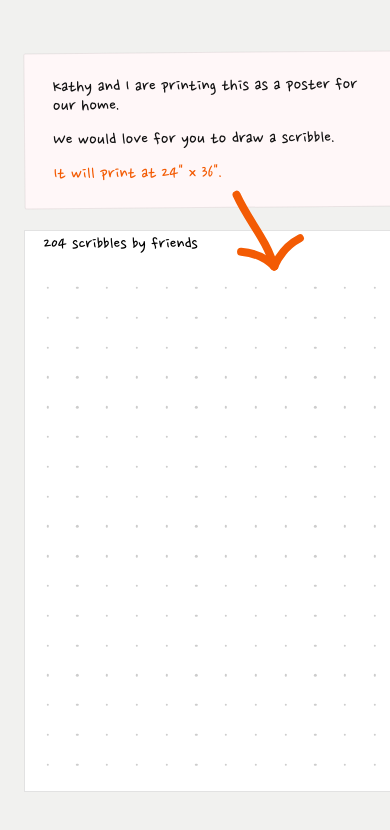
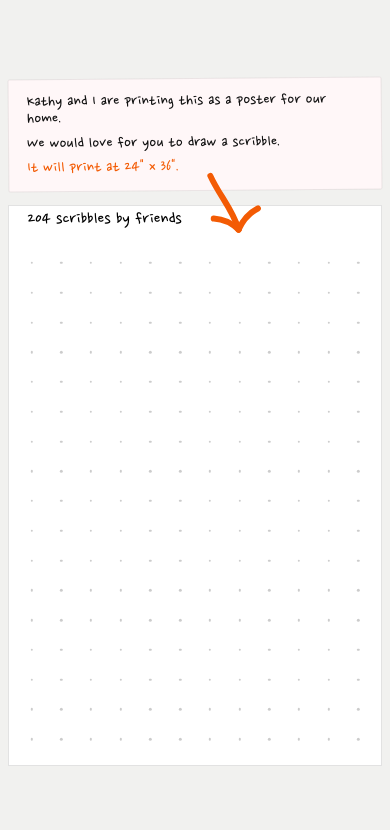
Before and after one commit to JohnPhamous/scribbles-poster, a Next.js app: page / in a window 390 px wide. Shown: the top 830 px of the page. Built offline with nearby package versions, Linux system fonts and the light colour scheme.

Commit message:
Constrain mobile portrait layout

```diff
--- a/src/app/globals.css
+++ b/src/app/globals.css
@@ -13,6 +13,7 @@ html,
 body {
   margin: 0;
   min-height: 100%;
+  overscroll-behavior: none;
 }
 
 button,
@@ -595,42 +596,66 @@ button {
 }
 
 @media (max-width: 720px) {
+  html,
+  body {
+    height: 100%;
+    overflow: hidden;
+    width: 100%;
+  }
+
   .app {
-    padding: 12px;
+    display: grid;
+    grid-template-rows: minmax(0, 1fr) auto;
+    height: 100dvh;
+    min-height: 100dvh;
+    overflow: hidden;
+    padding: max(8px, env(safe-area-inset-top)) 0 max(8px, env(safe-area-inset-bottom));
+    width: 100vw;
   }
 
   .posterExperience {
+    align-content: center;
     flex-direction: column;
-    gap: 22px;
-    padding: 0 12px;
+    gap: clamp(8px, 1.8dvh, 14px);
+    height: 100%;
+    min-height: 0;
+    overflow: hidden;
+    padding: 0 max(8px, env(safe-area-inset-left)) 0 max(8px, env(safe-area-inset-right));
   }
 
   .stage {
-    min-height: calc(100vh - 96px);
+    align-items: center;
+    min-height: 0;
+    width: 100%;
   }
 
   .poster {
     width: min(
-      96vw,
-      calc((100vh - 116px) * var(--poster-width) / var(--poster-height))
+      calc(100vw - max(16px, calc(env(safe-area-inset-left) + env(safe-area-inset-right)))),
+      calc((100dvh - 132px - env(safe-area-inset-top) - env(safe-area-inset-bottom)) * var(--poster-width) / var(--poster-height))
     );
   }
 
   .toolbarHidden .poster {
     width: min(
-      96vw,
-      calc((100vh - 24px) * var(--poster-width) / var(--poster-height))
+      calc(100vw - max(16px, calc(env(safe-area-inset-left) + env(safe-area-inset-right)))),
+      calc((100dvh - 118px - env(safe-area-inset-top) - env(safe-area-inset-bottom)) * var(--poster-width) / var(--poster-height))
     );
   }
 
   .posterInvite {
     flex: none;
-    font-size: clamp(14px, 5vw, 21px);
-    max-width: min(560px, 100%);
+    font-size: clamp(13px, 4.5vw, 18px);
+    line-height: 0.96;
+    max-width: 100%;
     order: -1;
-    padding: 24px 28px;
+    padding: 14px 18px;
     transform: rotate(-0.5deg);
     width: 100%;
+  }
+
+  .posterInvite p + p {
+    margin-top: 0.45em;
   }
 
   .zoomActive .posterInvite {
@@ -642,10 +667,10 @@ button {
   }
 
   .posterInviteArrowMobile {
-    bottom: -76px;
+    bottom: -52px;
     display: block;
     left: 46%;
-    width: 128px;
+    width: 96px;
   }
 
   .posterTitle {
@@ -654,6 +679,52 @@ button {
 
   .toolbar {
     flex-wrap: wrap;
+    gap: 6px;
+    min-height: 34px;
+    padding-top: 6px;
+  }
+
+  .iconButton,
+  .editorControls button,
+  .editorControls input,
+  .viewControls button {
+    min-height: 34px;
+    padding: 6px 9px;
+  }
+
+  .zoomActive .stage {
+    min-height: 100dvh;
+  }
+
+  .viewControls {
+    bottom: max(8px, env(safe-area-inset-bottom));
+    max-width: calc(100vw - 16px);
+  }
+
+  .zoomPanel {
+    max-width: calc(100vw - 16px);
+  }
+
+  .editorControls {
+    gap: 6px;
+    max-height: calc(100dvh - var(--zoom-to-size) - var(--zoom-to-y) - env(safe-area-inset-bottom) - 8px);
+    overflow: hidden;
+    width: min(var(--zoom-to-size), calc(100vw - 16px), 420px);
+  }
+
+  .editorCanvasWrap {
+    justify-self: center;
+    width: var(--zoom-to-size);
+  }
+
+  .editorControls input {
+    flex: 1 1 140px;
+    min-width: 0;
+  }
+
+  .swatch {
+    height: 32px;
+    width: 32px;
   }
 }
 
--- a/src/components/poster-app.tsx
+++ b/src/components/poster-app.tsx
@@ -765,11 +765,20 @@ function getDirectionFromSwipe(dx: number, dy: number): GridNavigationDirection
 }
 
 function getCameraStyle(camera: CameraFrame): CameraStyle {
-  const viewportWidth = window.innerWidth;
-  const viewportHeight = window.innerHeight;
-  const targetSize = Math.min(viewportWidth * 0.92, viewportHeight * 0.78);
+  const viewportWidth = window.visualViewport?.width ?? window.innerWidth;
+  const viewportHeight = window.visualViewport?.height ?? window.innerHeight;
+  const isMobileViewport = viewportWidth <= 720;
+  const controlsReserve = isMobileViewport ? 118 : 96;
+  const viewportGutter = isMobileViewport ? 8 : 12;
+  const targetSize = Math.max(
+    1,
+    Math.min(
+      viewportWidth * 0.92,
+      viewportHeight - controlsReserve - viewportGutter * 2,
+    ),
+  );
   const targetLeft = Math.max(12, (viewportWidth - targetSize) / 2);
-  const targetTop = Math.max(16, (viewportHeight - targetSize - 96) / 2);
+  const targetTop = Math.max(viewportGutter, (viewportHeight - targetSize - controlsReserve) / 2);
   const scale = targetSize / camera.cell.width;
   const cellOffsetX = camera.cell.x - camera.poster.x;
   const cellOffsetY = camera.cell.y - camera.poster.y;
```
